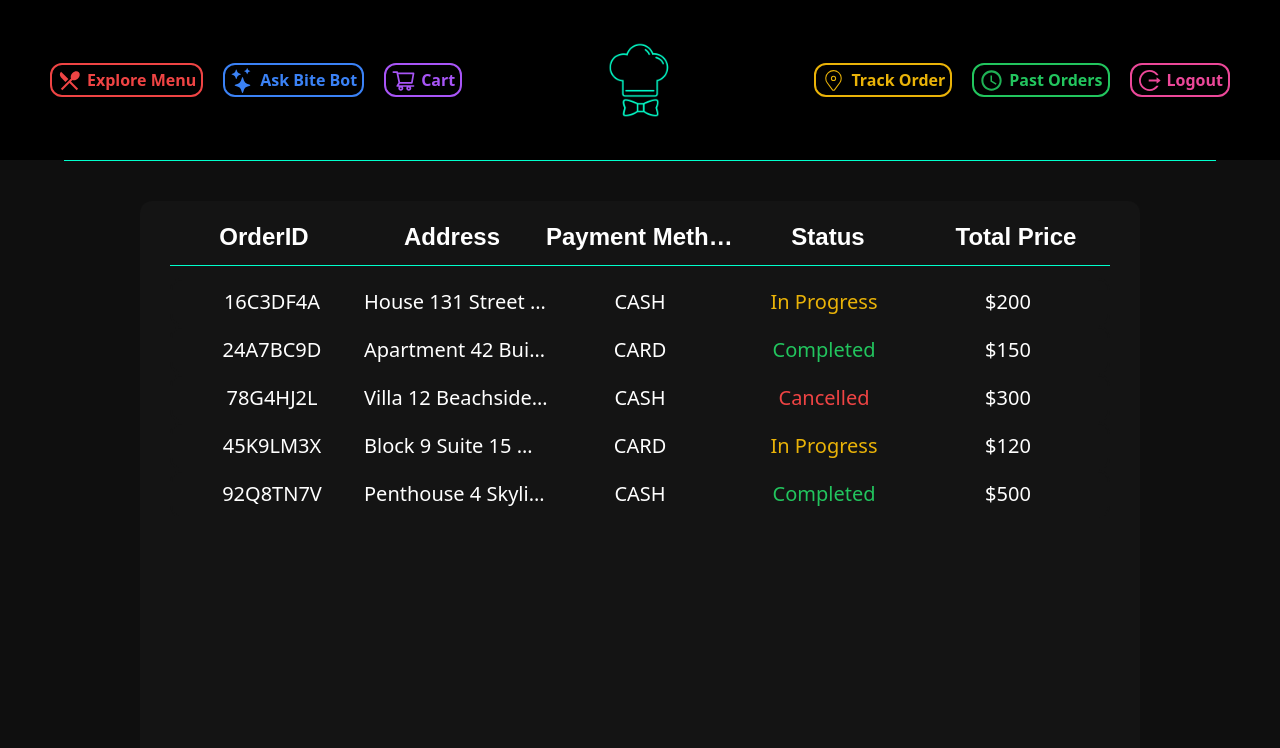
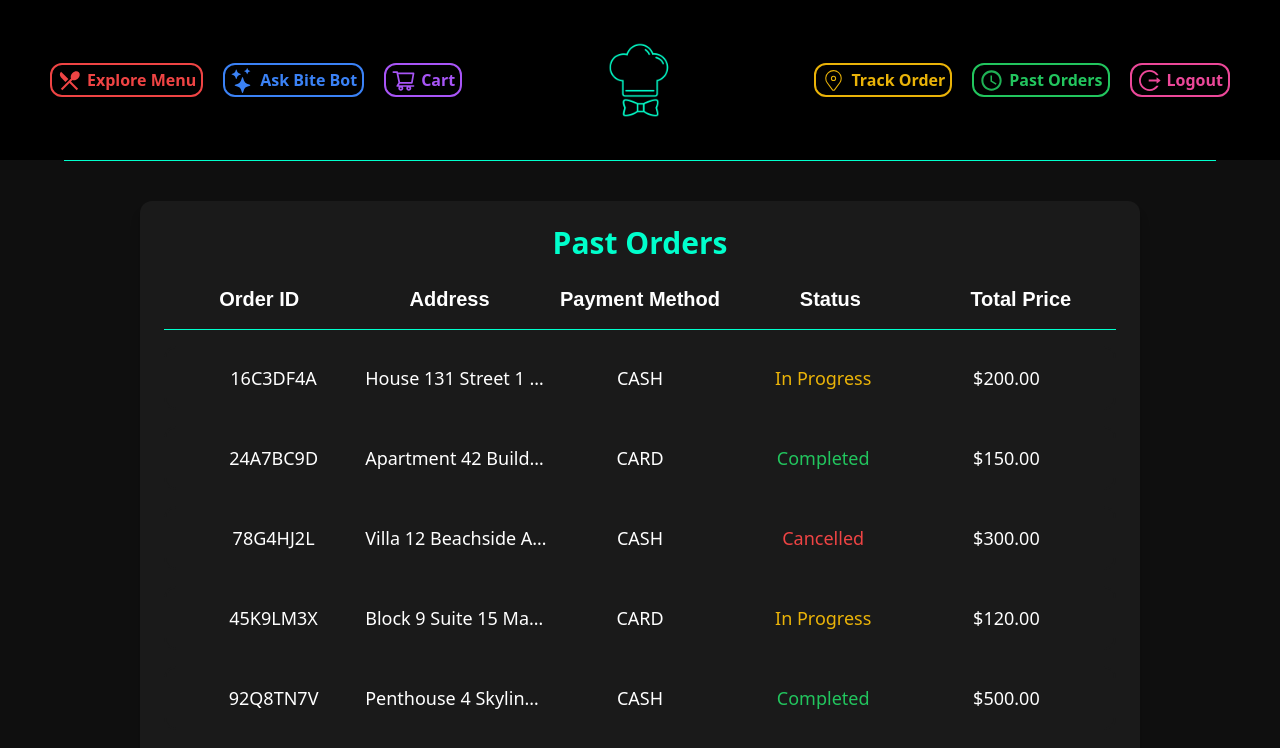
Before and after one commit to d4niy4l/Bite-Bot-Frontend, a React (Vite) app: page /orders in a window 1280 px wide. Shown: the top 748 px of the page. Built offline with nearby package versions, Linux system fonts and the light colour scheme; a web font is replaced by a local one.

Commit message:
changed layout of past-orders page

```diff
--- /dev/null
+++ b/src/components/Feedback-Form/feedback-form.jsx
@@ -0,0 +1,45 @@
+import React, { useState } from 'react';
+
+const FeedbackForm = ({ orderId, onClose }) => {
+  const [feedback, setFeedback] = useState('');
+
+  const handleSubmit = (e) => {
+    e.preventDefault();
+    // Handle feedback submission logic here
+    console.log(`Feedback for order ${orderId}: ${feedback}`);
+    onClose();
+  };
+
+  return (
+    <div className="fixed inset-0 bg-black bg-opacity-50 flex items-center justify-center z-50">
+      <div className="bg-[#1a1a1a] text-white rounded-xl shadow-lg p-6 w-full max-w-md">
+        <h2 className="text-2xl mb-4">Feedback for Order {orderId}</h2>
+        <form onSubmit={handleSubmit}>
+          <textarea
+            value={feedback}
+            onChange={(e) => setFeedback(e.target.value)}
+            className="w-full h-32 p-2 bg-[#333333] text-white border-[#1d1d1d] focus:border-themegreen border-[2px] focus:outline-none rounded-xl resize-none"
+            placeholder="Enter your feedback here..."
+          />
+          <div className="flex justify-end mt-4">
+            <button
+              type="button"
+              onClick={onClose}
+              className="bg-gray-500 text-white py-2 px-4 rounded-lg mr-2"
+            >
+              Cancel
+            </button>
+            <button
+              type="submit"
+              className="bg-logoColor text-white py-2 px-4 rounded-lg"
+            >
+              Submit
+            </button>
+          </div>
+        </form>
+      </div>
+    </div>
+  );
+};
+
+export default FeedbackForm;
--- a/src/components/Location-Marker/LocationMarker.jsx
+++ b/src/components/Location-Marker/LocationMarker.jsx
@@ -13,8 +13,8 @@ L.Icon.Default.mergeOptions({
   shadowUrl: 'https://cdnjs.cloudflare.com/ajax/libs/leaflet/1.7.1/images/marker-shadow.png',
 });
 
-const LocationMarker = ({ setCoordinates }) => {
-  const [position, setPosition] = useState(null);
+const LocationMarker = ({ setCoordinates, initialPosition }) => {
+  const [position, setPosition] = useState(initialPosition);
 
   useMapEvents({
     click(e) {
@@ -23,7 +23,7 @@ const LocationMarker = ({ setCoordinates }) => {
     },
   });
 
-  return position === null ? null : (
+  return position === undefined ? null : (
     <Marker position={position}></Marker>
   );
 };
--- a/src/data/orders.js
+++ b/src/data/orders.js
@@ -4,35 +4,35 @@ const orders = [
     address: 'House 131 Street 1 Berkley',
     paymentMethod: 'CASH',
     status: 'In Progress',
-    price: '$200',
+    price: 200,
   },
   {
     orderId: '24A7BC9D',
     address: 'Apartment 42 Building 5 Downtown',
     paymentMethod: 'CARD',
     status: 'Completed',
-    price: '$150',
+    price: 150,
   },
   {
     orderId: '78G4HJ2L',
     address: 'Villa 12 Beachside Avenue',
     paymentMethod: 'CASH',
     status: 'Cancelled',
-    price: '$300',
+    price: 300,
   },
   {
     orderId: '45K9LM3X',
     address: 'Block 9 Suite 15 Maple Street',
     paymentMethod: 'CARD',
     status: 'In Progress',
-    price: '$120',
+    price: 120,
   },
   {
     orderId: '92Q8TN7V',
     address: 'Penthouse 4 Skyline Tower',
     paymentMethod: 'CASH',
     status: 'Completed',
-    price: '$500',
+    price: 500,
   },
 ];
 export default orders;
--- a/src/pages/Orders/order.page.jsx
+++ b/src/pages/Orders/order.page.jsx
@@ -1,60 +1,78 @@
+import React, { useState } from 'react';
 import orders from './../../data/orders.js';
+import FeedbackForm from '../../components/Feedback-Form/feedback-form.jsx';
+; // Adjust the path as needed
 
 const Orders = () => {
+  const [selectedOrder, setSelectedOrder] = useState(null);
+
+  const handleOrderClick = (orderId) => {
+    setSelectedOrder(orderId);
+  };
+
+  const handleCloseModal = () => {
+    setSelectedOrder(null);
+  };
+
   return (
-    <div className="max-w-[1000px] h-[600px] flex flex-col mx-auto mt-[40px] p-4 bg-[#141414] rounded-xl px-[30px] py-[20px]">
+    <div className="max-w-[1000px] h-auto flex flex-col mx-auto mt-[40px] p-6 bg-[#1a1a1a] rounded-xl shadow-lg">
+      <h1 className="text-3xl font-bold text-logoColor mb-6 text-center">Past Orders</h1>
       <div className="flex flex-col text-white">
-        <div className="flex justify-around text-center font-sulphur font-bold text-2xl">
-          <div className="flex-1 whitespace-nowrap text-ellipsis overflow-hidden">
-            OrderID
+        <div className="grid grid-cols-5 text-center font-sulphur font-bold text-xl mb-4">
+          <div className="whitespace-nowrap text-ellipsis overflow-hidden">
+            Order ID
           </div>
-          <div className="flex-1 whitespace-nowrap text-ellipsis overflow-hidden">
+          <div className="whitespace-nowrap text-ellipsis overflow-hidden">
             Address
           </div>
-          <div className="flex-1 whitespace-nowrap text-ellipsis overflow-hidden">
+          <div className="whitespace-nowrap text-ellipsis overflow-hidden">
             Payment Method
           </div>
-          <div className="flex-1 whitespace-nowrap text-ellipsis overflow-hidden">
+          <div className="whitespace-nowrap text-ellipsis overflow-hidden">
             Status
           </div>
-          <div className="flex-1 whitespace-nowrap text-ellipsis overflow-hidden">
+          <div className="whitespace-nowrap text-ellipsis overflow-hidden">
             Total Price
           </div>
         </div>
-        <hr className="text-logoColor mt-3 pb-3 border-logoColor" />
+        <hr className="border-logoColor mb-4" />
         {orders.map(({ orderId, address, paymentMethod, status, price }) => {
           return (
             <div
               key={orderId}
-              className="flex justify-around  text-center text-xl cursor-pointer grou border-2 border-[#141414] hover:border-logoColor rounded-xl p-2"
+              className="grid grid-cols-5 text-center text-lg cursor-pointer group border-2 border-[#1a1a1a] hover:border-logoColor rounded-xl p-4 mb-4 transition-all duration-300"
+              onClick={() => handleOrderClick(orderId)}
             >
-              <div className="flex-1 whitespace-nowrap text-ellipsis overflow-hidden">
+              <div className="whitespace-nowrap text-ellipsis overflow-hidden">
                 {orderId}
               </div>
-              <div className="flex-1 whitespace-nowrap text-ellipsis overflow-hidden">
+              <div className="whitespace-nowrap text-ellipsis overflow-hidden">
                 {address}
               </div>
-              <div className="flex-1 whitespace-nowrap text-ellipsis overflow-hidden">
+              <div className="whitespace-nowrap text-ellipsis overflow-hidden">
                 {paymentMethod}
               </div>
               <div
-                className={`flex-1 whitespace-nowrap text-ellipsis overflow-hidden ${
-                  status == 'Cancelled'
-                    ? 'text-themered'
-                    : status == 'Completed'
-                    ? 'text-themegreen'
-                    : 'text-themeorange'
+                className={`whitespace-nowrap text-ellipsis overflow-hidden ${
+                  status === 'Cancelled'
+                    ? 'text-red-500'
+                    : status === 'Completed'
+                    ? 'text-green-500'
+                    : 'text-yellow-500'
                 }`}
               >
                 {status}
               </div>
-              <div className="flex-1 whitespace-nowrap text-ellipsis overflow-hidden">
-                {price}
+              <div className="whitespace-nowrap text-ellipsis overflow-hidden">
+                ${price.toFixed(2)}
               </div>
             </div>
           );
         })}
       </div>
+      {selectedOrder && (
+        <FeedbackForm orderId={selectedOrder} onClose={handleCloseModal} />
+      )}
     </div>
   );
 };
--- a/src/pages/Track-Order/track-order.page.jsx
+++ b/src/pages/Track-Order/track-order.page.jsx
@@ -85,7 +85,7 @@ const TrackOrder = () => {
           <div className={`w-[70px] h-[70px] flex items-center justify-center rounded-full ${getProgressClass(4)}`}>
             <span className="text-white">
               <TiHomeOutline className='text-[36px]' />
-            </span>npm
+            </span>
           </div>
           <p className="text-center font-inter mt-2 text-white">Delivered</p>
         </div>
```
Also changed, not shown: src/pages/Checkout/checkout.page.jsx (+46 -39 lines).
